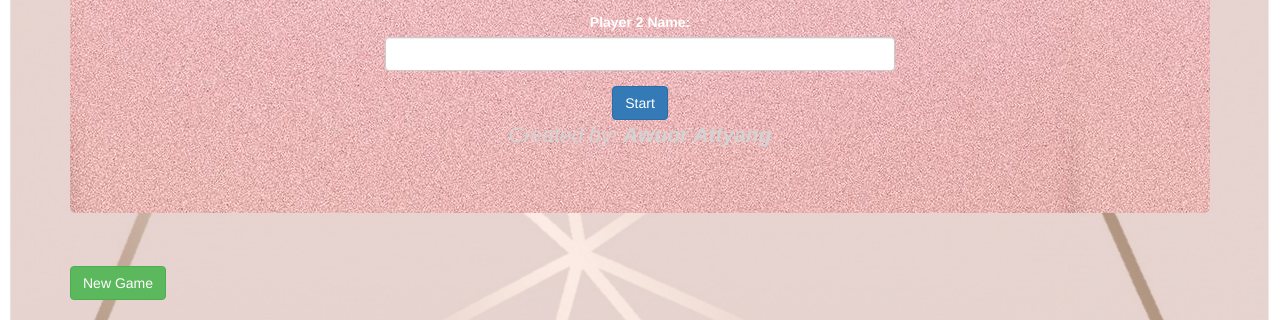
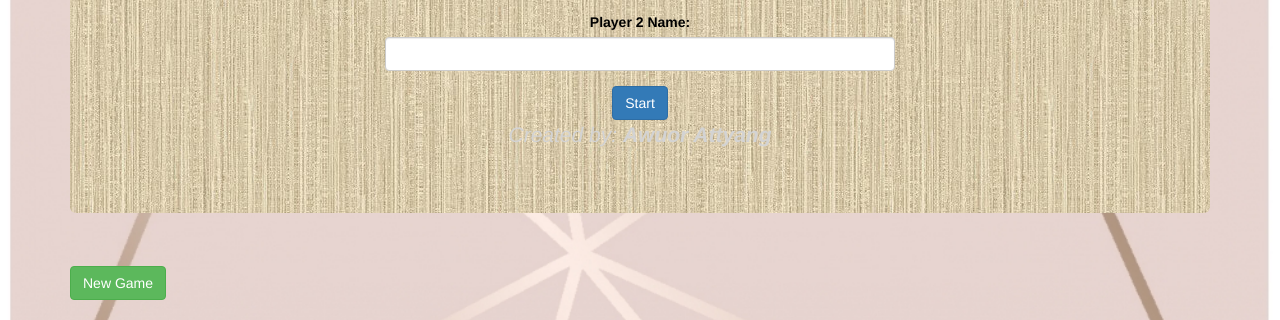
Before and after one commit to awuorlost/Pig-Dice, a plain HTML site: page index.html in a window 1280 px wide. Shown: the part 209-529 px from the top of the page. Drawn offline with Linux system fonts and the light colour scheme.

Commit message:
change colour of text

```diff
--- a/css/styles.css
+++ b/css/styles.css
@@ -3,10 +3,10 @@ player-console {
 }
 .jumbotron{
   text-align: center;
-  background-image: url("../Images/RoseGold.jpg");
+  background-image: url("../Images/gold.jpg");
   border: none;
   outline:none;
-  color:white;
+  color:black;
 }
 body{
   background-image: url("../Images/wallpaper.jpg");
```
Also changed, not shown: Images/gold.jpg (added).
